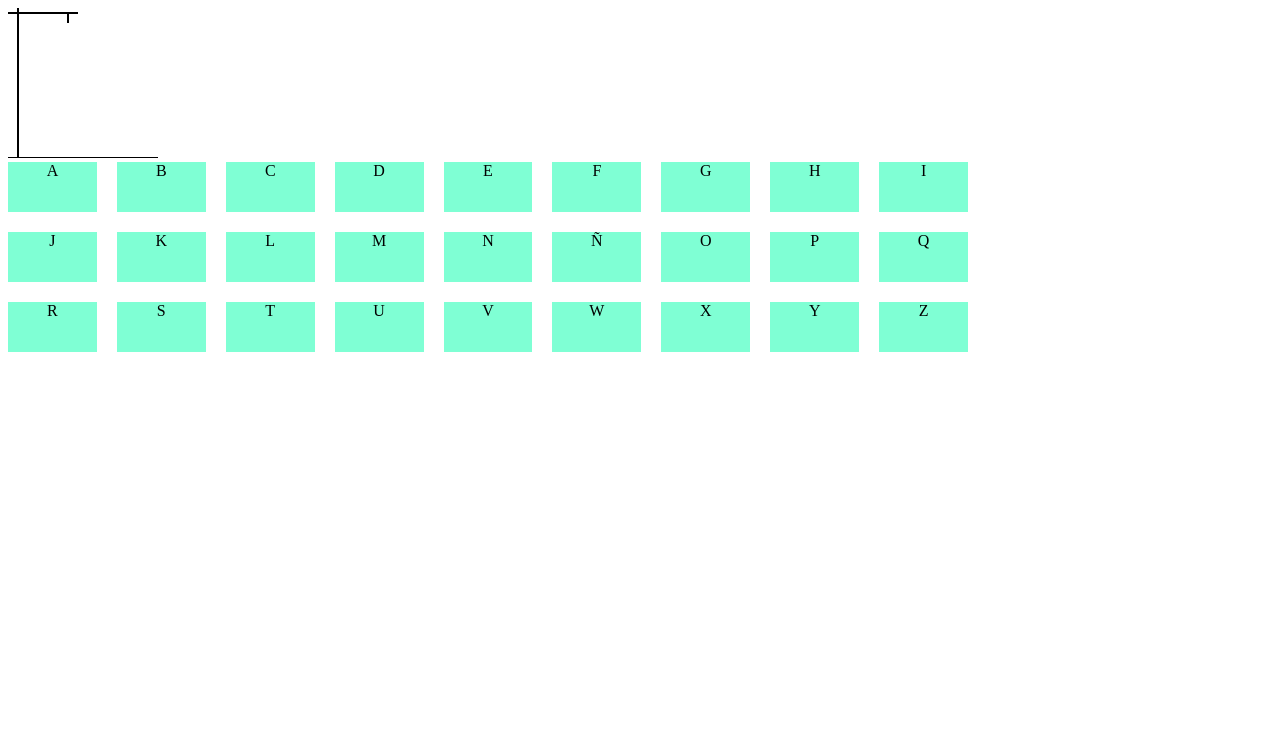
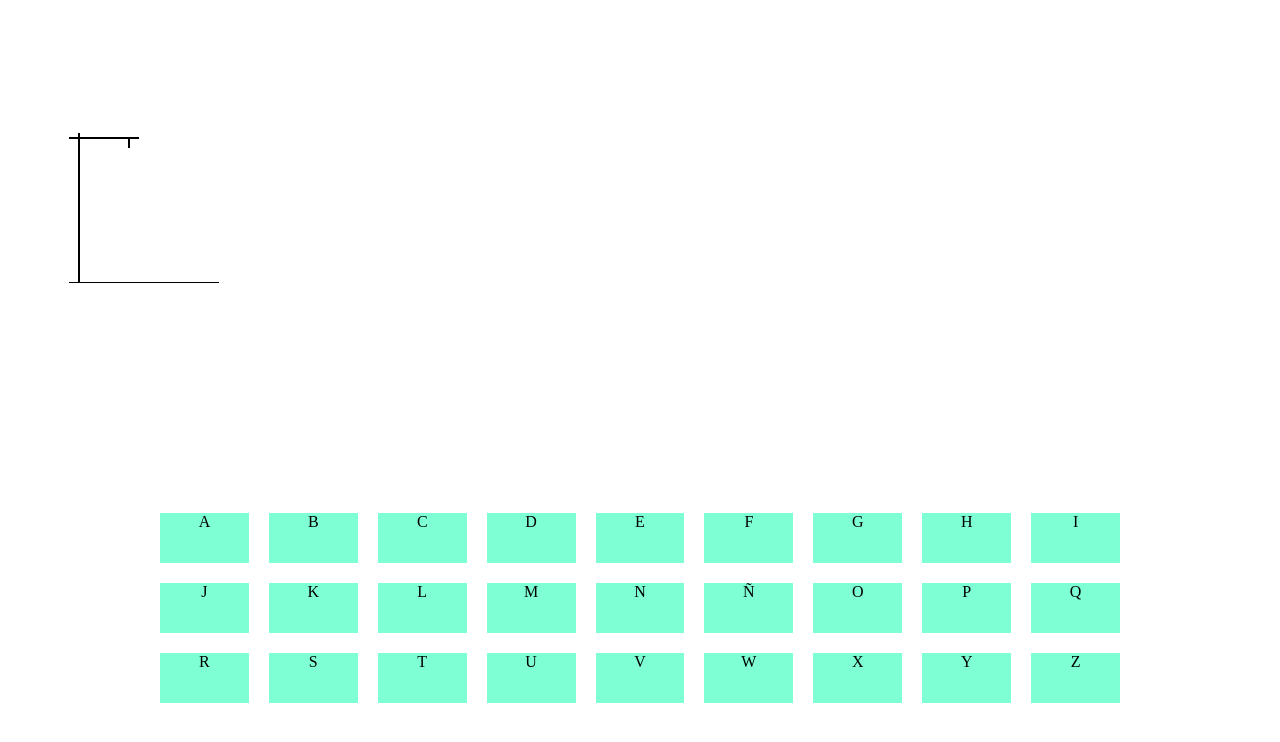
Before and after one commit to raulwwq0/Hangman-JS, a plain HTML site: page index.html in a window 1280 px wide. Drawn offline with Linux system fonts and the light colour scheme.

Commit message:
feat: place elements

```diff
--- a/index.html
+++ b/index.html
@@ -8,6 +8,7 @@
 </head>
 <body>
     <canvas id="stickman"></canvas>
+    <div class="word" id="word"></div>
     <div class="alphabet" id="alphabet"></div>
 </body>
 <script src="app.js" type="module"></script>
--- a/style.css
+++ b/style.css
@@ -1,4 +1,24 @@
+body {
+    display: grid;
+    grid-template-columns: 1fr 2fr;
+    grid-template-rows: repeat(2, 50vh);
+    grid-template-areas:
+        "canvas word"
+        "alphabet alphabet";
+    justify-items: center;
+    align-items: center;
+}
+
+canvas {
+    grid-area: canvas;
+}
+
+.word {
+    grid-area: word;
+}
+
 .alphabet {
+    grid-area: alphabet;
     display: grid;
     grid-template-columns: repeat(9, 1fr);
     gap: 20px;
```
